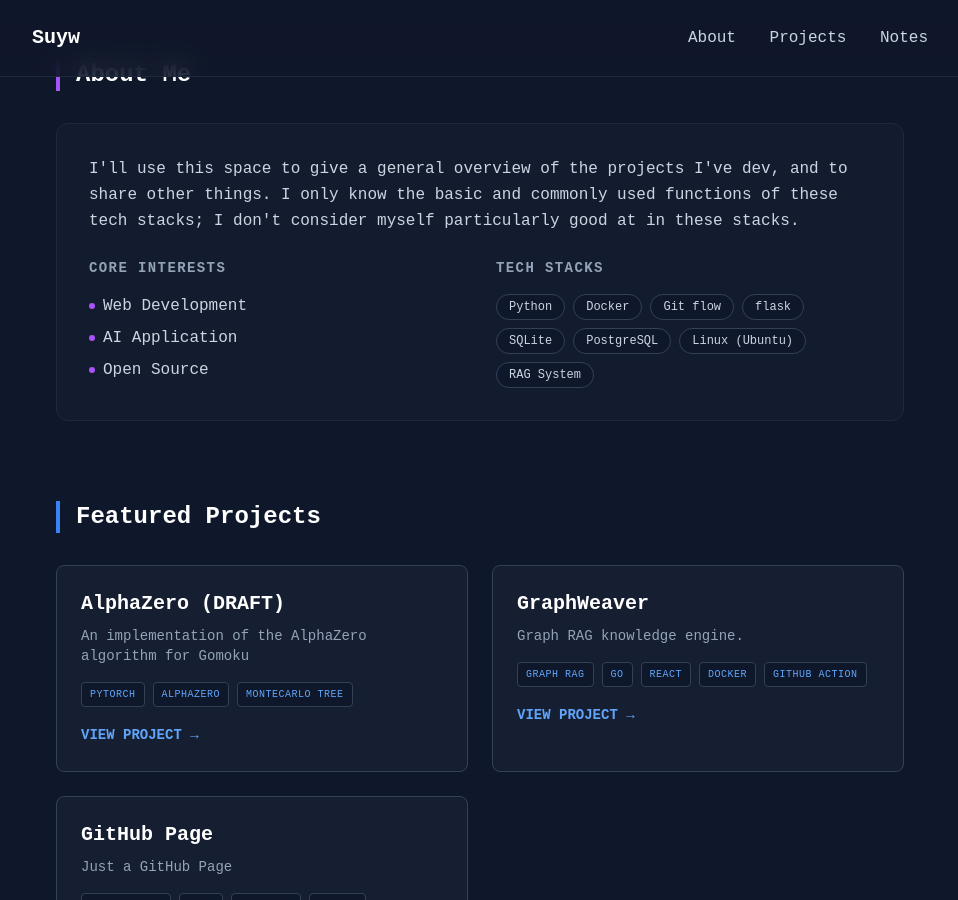
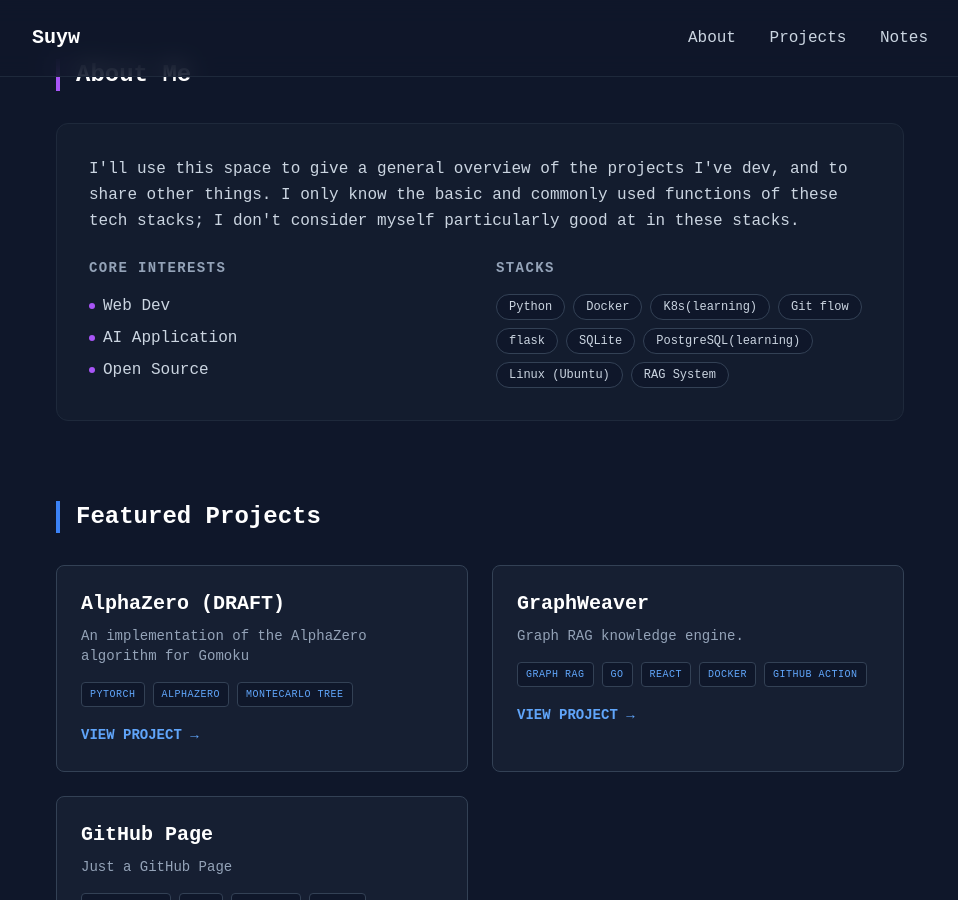
Before and after one commit to Suyw-0123/Suyw-0123.github.io, a Jekyll site: the page built from index.html, in a window 1280 px wide and 900 px high, scrolled down 355 px. Shown: the whole window, without its empty margins (160-1118 px from the left). Built offline with Jekyll 4.4.1, drawn with Linux system fonts in a browser that asks for light colours; nearby versions of some CDN libraries.

Commit message:
index commit

```diff
--- a/index.html
+++ b/index.html
@@ -25,7 +25,7 @@ title: Home
                 <ul class="space-y-2 text-slate-300">
                     <li class="flex items-center gap-2">
                         <span class="w-1.5 h-1.5 bg-purple-500 rounded-full"></span>
-                        Web Development
+                        Web Dev
                     </li>
                     <li class="flex items-center gap-2">
                         <span class="w-1.5 h-1.5 bg-purple-500 rounded-full"></span>
@@ -38,14 +38,15 @@ title: Home
                 </ul>
             </div>
             <div>
-                <h3 class="text-sm font-bold text-slate-400 uppercase tracking-widest mb-4">Tech Stacks</h3>
+                <h3 class="text-sm font-bold text-slate-400 uppercase tracking-widest mb-4">Stacks</h3>
                 <div class="flex flex-wrap gap-2">
                     <span class="px-3 py-1 bg-slate-900 border border-slate-700 rounded-full text-xs text-slate-300">Python</span>
                     <span class="px-3 py-1 bg-slate-900 border border-slate-700 rounded-full text-xs text-slate-300">Docker</span>
+                    <span class="px-3 py-1 bg-slate-900 border border-slate-700 rounded-full text-xs text-slate-300">K8s(learning)</span>
                     <span class="px-3 py-1 bg-slate-900 border border-slate-700 rounded-full text-xs text-slate-300">Git flow</span>
                     <span class="px-3 py-1 bg-slate-900 border border-slate-700 rounded-full text-xs text-slate-300">flask</span>
                     <span class="px-3 py-1 bg-slate-900 border border-slate-700 rounded-full text-xs text-slate-300">SQLite</span>
-                    <span class="px-3 py-1 bg-slate-900 border border-slate-700 rounded-full text-xs text-slate-300">PostgreSQL</span>
+                    <span class="px-3 py-1 bg-slate-900 border border-slate-700 rounded-full text-xs text-slate-300">PostgreSQL(learning)</span>
                     <span class="px-3 py-1 bg-slate-900 border border-slate-700 rounded-full text-xs text-slate-300">Linux (Ubuntu)</span>
                     <span class="px-3 py-1 bg-slate-900 border border-slate-700 rounded-full text-xs text-slate-300">RAG System</span>
                 </div>
```
